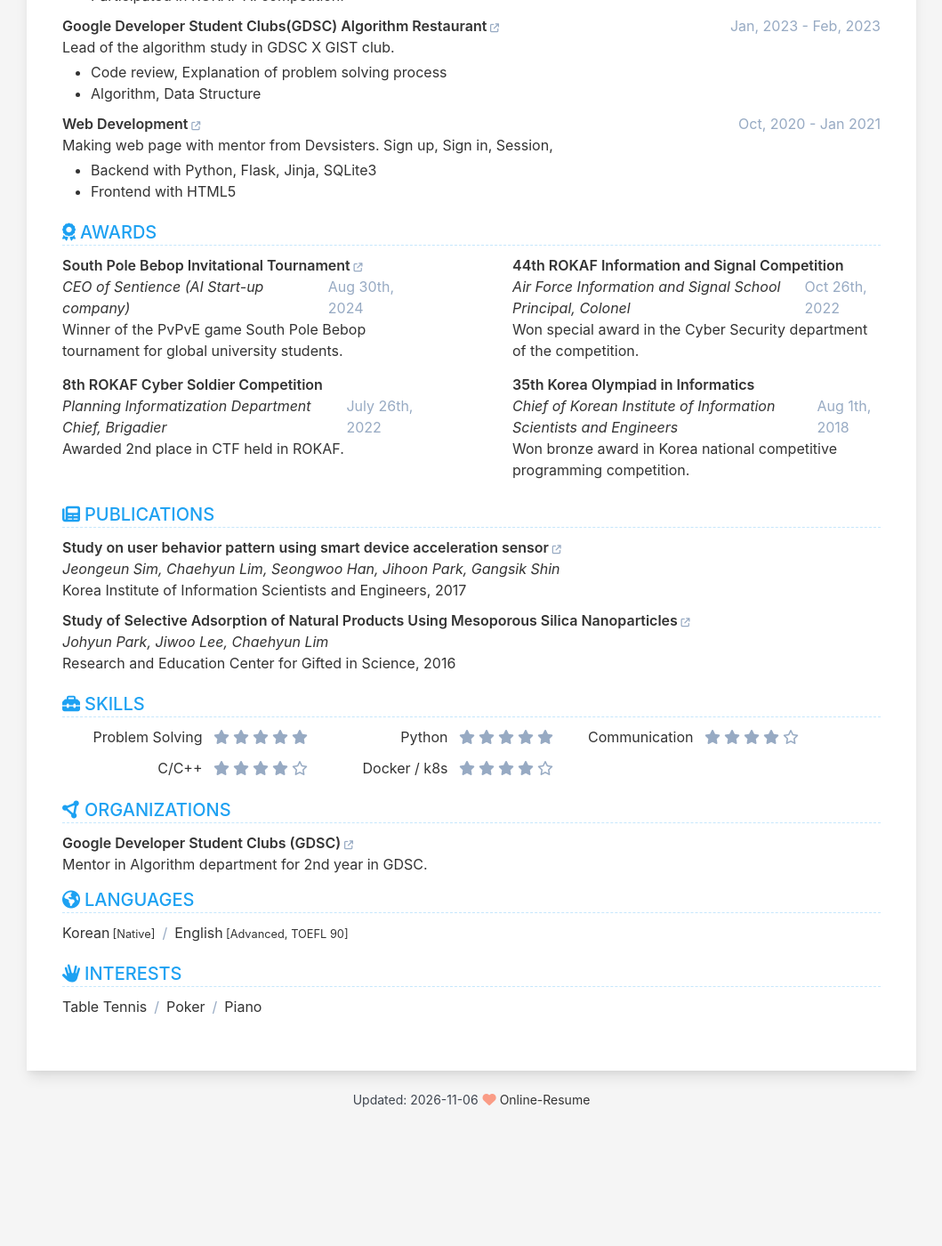
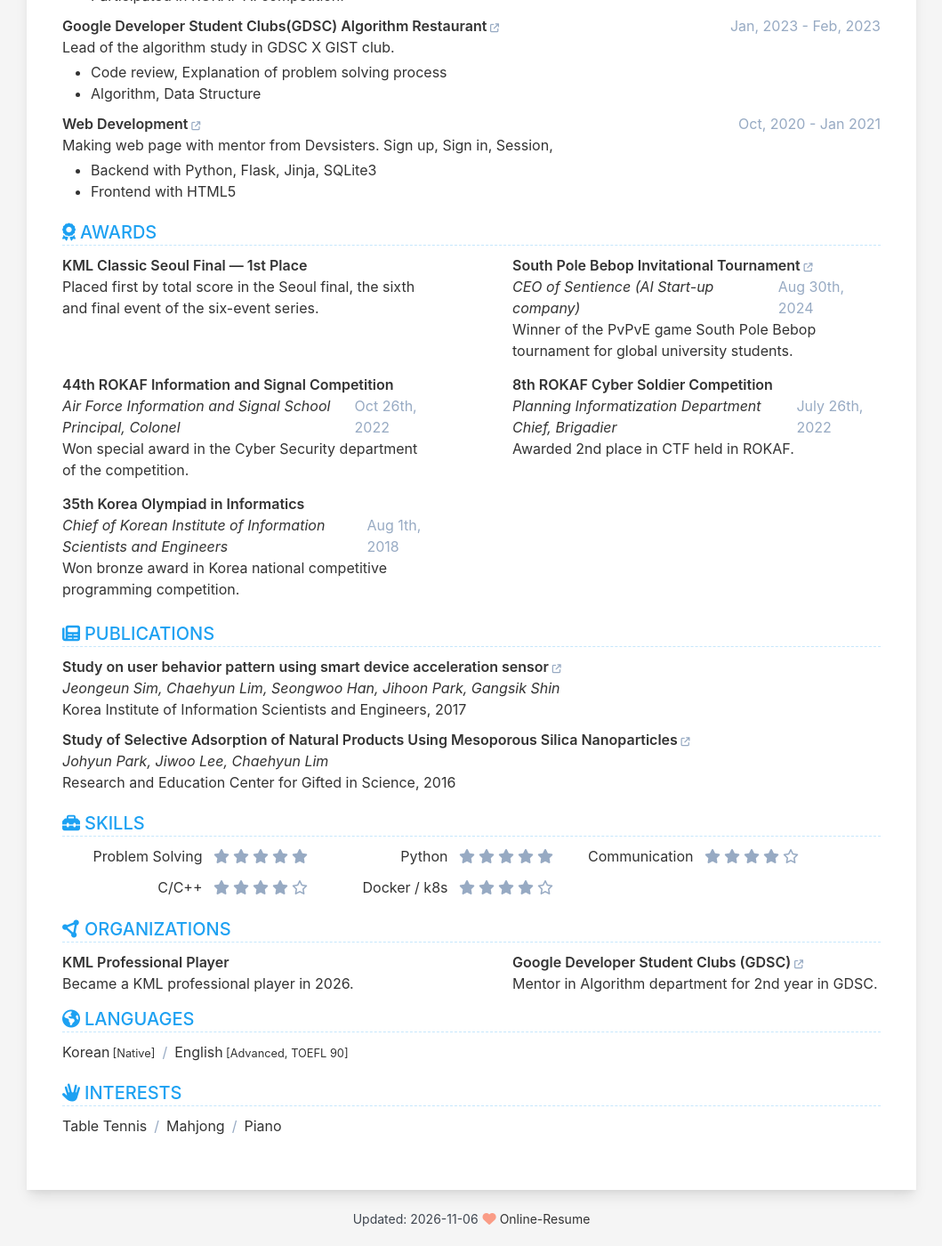
Before and after one commit to bkindtoevery1/bkindtoevery1.github.io, a Jekyll site: the page built from index.html, in a window 1280 px wide and 1400 px high, scrolled down 1115 px. Shown: the whole window at 89% size, without its empty margins (110-1169 px from the left). Built offline with Jekyll 4.4.1, drawn with Linux system fonts in a browser that asks for light colours; before the commit the page ends 2381 px from its top, so only the background shows below that.

Commit message:
Update resume with mahjong and KML achievements

```diff
--- a/_data/data.yml
+++ b/_data/data.yml
@@ -255,6 +255,9 @@ award:
   title: Awards
 
   items:
+    - name: KML Classic Seoul Final — 1st Place
+      description: |
+        Placed first by total score in the Seoul final, the sixth and final event of the six-event series.
     - name: South Pole Bebop Invitational Tournament
       awarder: CEO of Sentience (AI Start-up company)
       date: Aug 30th, 2024
@@ -310,6 +313,9 @@ reference:
   title: Organizations
 
   items:
+    - name: KML Professional Player
+      description: |
+        Became a KML professional player in 2026.
     - name: Google Developer Student Clubs (GDSC)
       date: Jun, 2022 - Mar, 2023
       link: 'https://gdsc.community.dev/gwangju-institute-of-science-and-technology/'
@@ -335,7 +341,7 @@ interest:
   items:
     - item: Table Tennis
       link:
-    - item: Poker
+    - item: Mahjong
       link:
     - item: Piano
       link:
```
Also changed, not shown: _data/ko.yml (+7 -1 lines).
